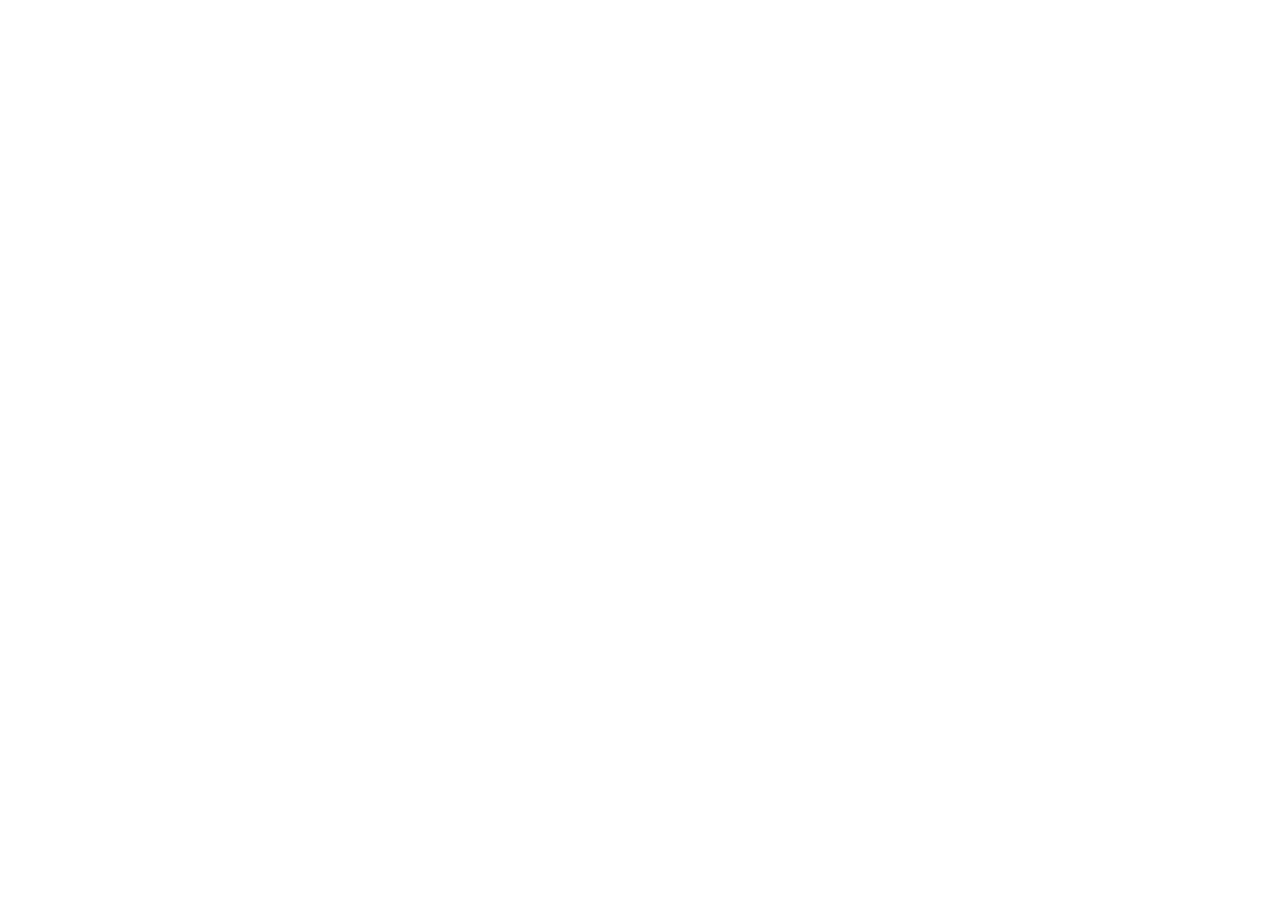
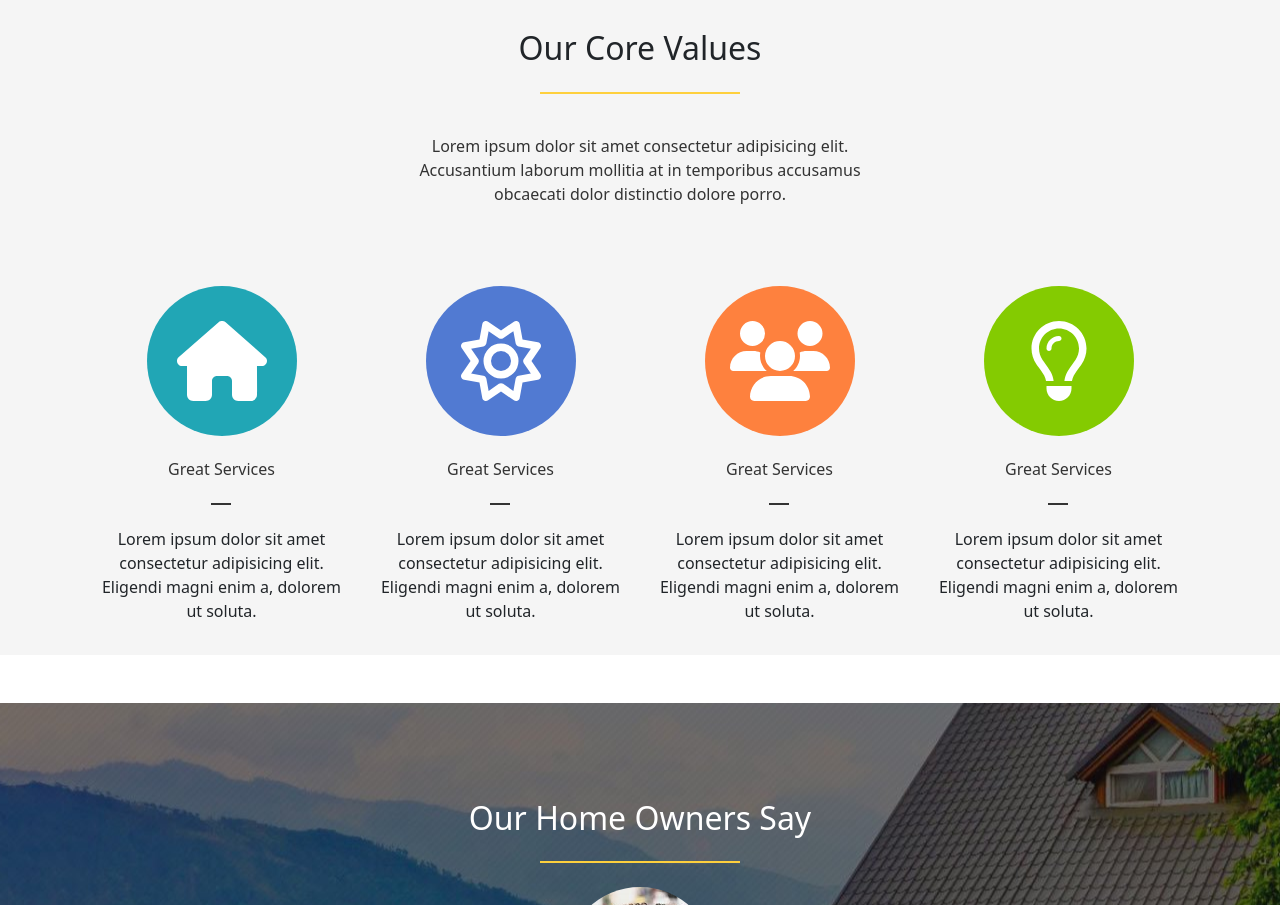
Before and after one commit to luigitarallo/proj-html-vuejs, a Vue app: page / in a window 1280 px wide. Shown: the part 3380-4285 px from the top of the page. Before the commit the page ends 3313 px from the top, so only its background shows below. Built offline with nearby package versions, Linux system fonts and the light colour scheme.

Commit message:
feat: add core values and user feedback section

```diff
--- a/src/components/AppMain.vue
+++ b/src/components/AppMain.vue
@@ -153,8 +153,7 @@
     </div>
   </section>
   <!-- Results -->
-  <section>
-    <div class="results-container">
+  <section class="results-container">
     <div class="container d-flex justify-content-around align-items-center">
       <div class="results">
         <font-awesome-icon icon="fa-solid fa-suitcase" class="result-icon" />
@@ -177,13 +176,10 @@
         <p>INTERNATIONAL OFFICES</p>
       </div>
     </div>
-    </div>
   </section>
 
   <!-- Recentent works -->
   <section>
-    <div class="container">
-      <!-- Recent Works Catch Phrase -->
     <div class="bordered-text-container">
       <h2>Explore Recente Work</h2>
       <p>
@@ -192,6 +188,9 @@
         dolore porro.
       </p>
     </div>
+    <div class="container">
+      <!-- Recent Works Catch Phrase -->
+
       <!-- Recent works Card -->
       <div class="container d-flex my-5">
         <div class="work-flip-card">
@@ -275,7 +274,80 @@
       </p>
     </div>
   </section>
-  <section></section>
+  <!-- Core Values -->
+  <section class="core-value-section">
+    <div class="bordered-text-container">
+      <h2>Our Core Values</h2>
+      <p>
+        Lorem ipsum dolor sit amet consectetur adipisicing elit. Accusantium
+        laborum mollitia at in temporibus accusamus obcaecati dolor distinctio
+        dolore porro.
+      </p>
+    </div>
+    <div class="container my-5">
+      <div class="d-flex justify-content-around align-items-center">
+        <!-- Values col -->
+        <div class="value-col">
+          <span class="house-icon-container"
+            ><font-awesome-icon icon="fa-solid fa-house" class="value-icon"
+          /></span>
+          <h6>Great Services</h6>
+
+          <p>
+            Lorem ipsum dolor sit amet consectetur adipisicing elit. Eligendi
+            magni enim a, dolorem ut soluta.
+          </p>
+        </div>
+        <div class="value-col">
+          <span class="sun-icon-container"
+            ><font-awesome-icon icon="fa-regular fa-sun" class="value-icon"
+          /></span>
+          <h6>Great Services</h6>
+          <p>
+            Lorem ipsum dolor sit amet consectetur adipisicing elit. Eligendi
+            magni enim a, dolorem ut soluta.
+          </p>
+        </div>
+        <div class="value-col">
+          <span class="users-icon-container"
+            ><font-awesome-icon icon="fa-solid fa-users" class="value-icon"
+          /></span>
+          <h6>Great Services</h6>
+          <p>
+            Lorem ipsum dolor sit amet consectetur adipisicing elit. Eligendi
+            magni enim a, dolorem ut soluta.
+          </p>
+        </div>
+        <div class="value-col">
+          <span class="bulb-icon-container"
+            ><font-awesome-icon
+              icon="fa-regular fa-lightbulb"
+              class="value-icon"
+          /></span>
+          <h6>Great Services</h6>
+          <p>
+            Lorem ipsum dolor sit amet consectetur adipisicing elit. Eligendi
+            magni enim a, dolorem ut soluta.
+          </p>
+        </div>
+      </div>
+    </div>
+  </section>
+  <!-- Users Feedback -->
+  <section class="feedback-section">
+    <div class="bordered-text-container">
+      <h2>Our Home Owners Say</h2>
+    </div>
+    <div class="img-container">
+      <img src="/img/home-testimonial-113165296.jpg" alt="testimonial" />
+    </div>
+    <p>
+      "No man but feels more of a man in the world if he have but a bit of
+      ground that he can call his own. However small it is on the surface, it is
+      foru thousand miles deep; and that is a very handsome property."
+    </p>
+    <span>HARRY SMITH &sdot; NEW HOME OWNER</span>
+  </section>
 </template>
 
 <style lang="scss" scoped>
@@ -525,4 +597,144 @@
     margin-left: 10rem;
   }
 }
+
+// Core Values
+.core-value-section {
+  background-color: $smoky-white;
+  .value-col {
+    @include column-flexed;
+    width: calc(100% / 4);
+    padding: 1rem;
+
+    h6 {
+      padding: 1.5rem 0;
+      text-align: center;
+      position: relative;
+      color: $muted-gray;
+      font-weight: 200;
+
+      &:after {
+        content: "";
+        position: absolute;
+        top: 100%;
+        left: 50%;
+        translate: (-50%);
+
+        border: 1px solid $muted-gray;
+
+        width: 20px;
+      }
+    }
+    p {
+      margin-top: 1rem;
+      text-align: center;
+    }
+  }
+
+  .house-icon-container {
+    border-radius: 50%;
+    background-color: $aqua-icon;
+    width: 150px;
+    height: 150px;
+    display: flex;
+    justify-content: center;
+    align-items: center;
+    &:hover {
+      background-color: $brand-color;
+    }
+    &:hover ~ h6 {
+      color: $brand-color;
+    }
+  }
+  .sun-icon-container {
+    border-radius: 50%;
+    background-color: $blue-icon;
+    width: 150px;
+    height: 150px;
+    display: flex;
+    justify-content: center;
+    align-items: center;
+    &:hover {
+      background-color: $brand-color;
+    }
+    &:hover ~ h6 {
+      color: $brand-color;
+    }
+  }
+
+  .users-icon-container {
+    border-radius: 50%;
+    background-color: $orange-icon;
+    width: 150px;
+    height: 150px;
+    display: flex;
+    justify-content: center;
+    align-items: center;
+    &:hover {
+      background-color: $brand-color;
+    }
+    &:hover ~ h6 {
+      color: $brand-color;
+    }
+  }
+
+  .bulb-icon-container {
+    border-radius: 50%;
+    background-color: $green-icon;
+    width: 150px;
+    height: 150px;
+    display: flex;
+    justify-content: center;
+    align-items: center;
+    &:hover {
+      background-color: $brand-color;
+    }
+    &:hover ~ h6 {
+      color: $brand-color;
+    }
+  }
+
+  .value-icon {
+    font-size: 5rem;
+    color: $brilliant-white;
+  }
+}
+
+// Users Feedback
+.feedback-section {
+  background-image: url(/img/home-parallax-144609983.jpg);
+  height: 600px;
+  background-position: center;
+  flex-direction: column;
+  align-items: center;
+  display: flex;
+
+  .bordered-text-container {
+    color: $brilliant-white;
+    h2 {
+      font-weight: 400;
+    }
+  }
+  p {
+    width: 50%;
+    text-align: center;
+    font-weight: 400;
+    color: $brilliant-white;
+    margin: 1.5rem 0;
+    font-size: 1.4rem;
+    font-style: italic;
+  }
+  .img-container {
+    margin-top: 1rem;
+    width: 150px;
+    height: 150px;
+    overflow: hidden;
+    border-radius: 50%;
+  }
+  span {
+    font-size: 1.4rem;
+    color: $brilliant-white;
+    font-weight: 600;
+  }
+}
 </style>
--- a/src/main.js
+++ b/src/main.js
@@ -16,6 +16,8 @@
 import { faGlobe } from "@fortawesome/free-solid-svg-icons";
 import { faLink } from "@fortawesome/free-solid-svg-icons";
 import { faMagnifyingGlass } from "@fortawesome/free-solid-svg-icons";
+import { faSun } from "@fortawesome/free-regular-svg-icons";
+import { faLightbulb } from "@fortawesome/free-regular-svg-icons";
 
 library.add(
   faBuilding,
@@ -26,7 +28,9 @@
   faUsers,
   faGlobe,
   faLink,
-  faMagnifyingGlass
+  faMagnifyingGlass,
+  faSun,
+  faLightbulb
 );
 
 import App from "./App.vue";
```
Also changed, not shown: public/img/home-parallax-144609983.jpg (added), public/img/home-testimonial-113165296.jpg (added). Lines whose indentation alone changed are shown as unchanged.
